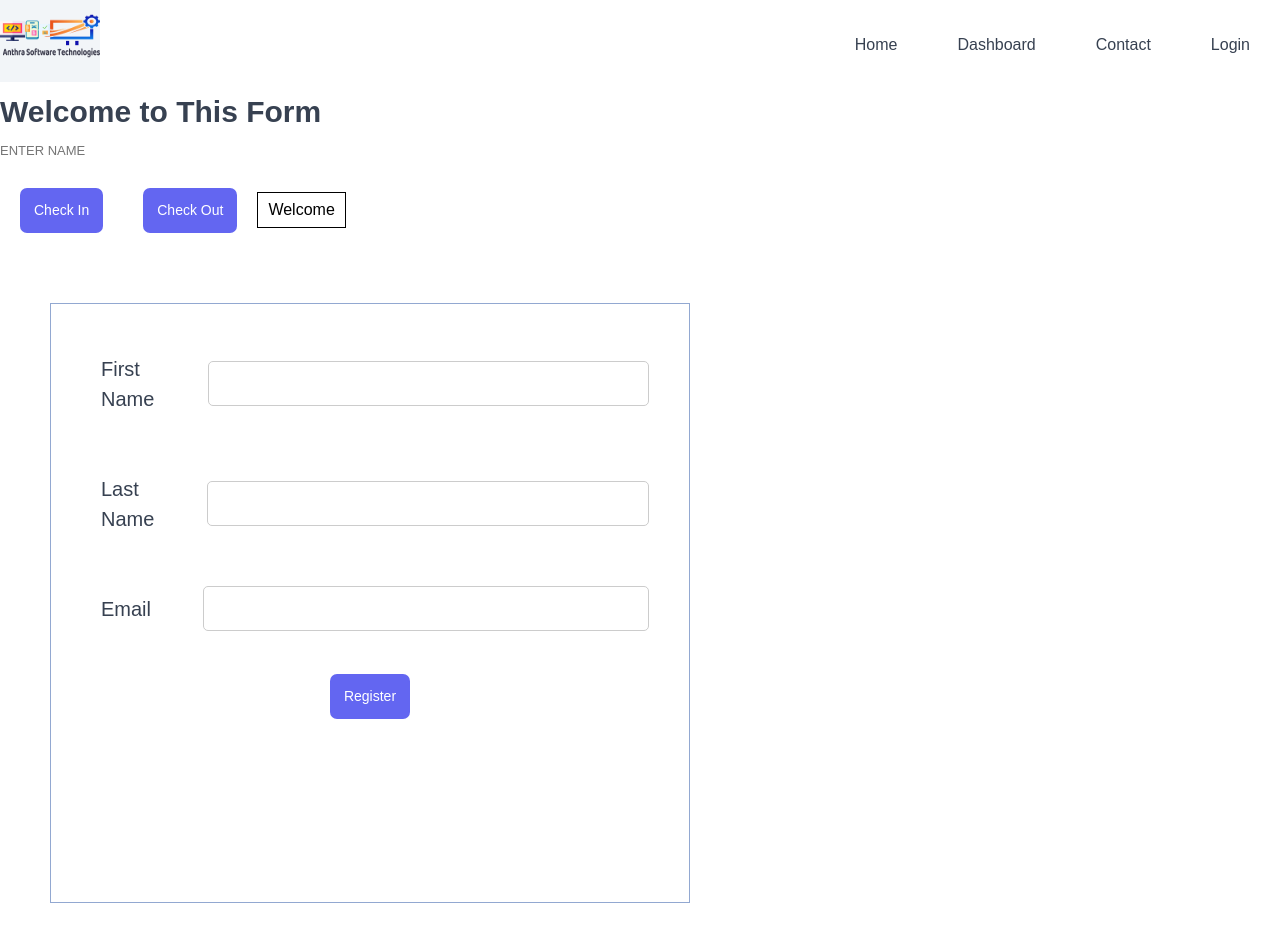
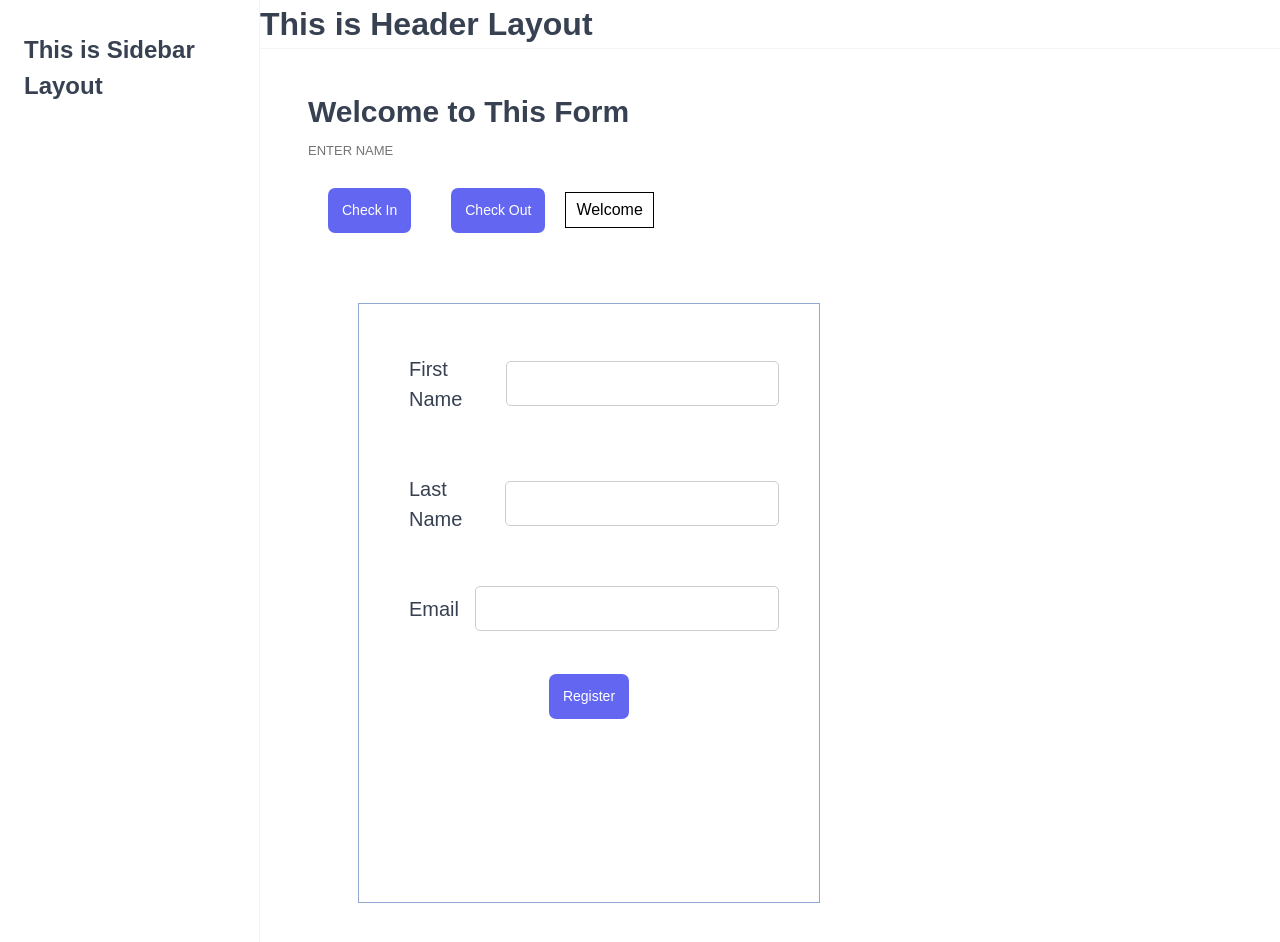
Before and after one commit to gashawgedef/react-dashboard, a React (Vite) app: page /home in a window 1280 px wide. Shown: the top 942 px of the page. Built offline with nearby package versions, Linux system fonts and the light colour scheme.

Commit message:
front end library

```diff
--- a/src/App.jsx
+++ b/src/App.jsx
@@ -1,34 +1,33 @@
 
 import { BrowserRouter, Routes, Route, Navigate } from "react-router-dom";
 import HomePage from './Pages/HomePage';
- import Dashboard from './Pages/Dashboard'
+import Dashboard from './Pages/Dashboard'
 import Users from './Pages/Users'
 import Settings from './Pages/Settings'
 import Login from './Pages/Login'
-import AppLayout from './Pages/AppLayouht'
-
+import AppLayout from './Pages/AppLayout'
 import GlobalStyles from "./styles/GlobalStyles";
 import Contact from "./Pages/Contact";
 import PageNotFound from "./Pages/PageNotFound";
 function App() {
   return (
     <>
-    <GlobalStyles/>
-    <BrowserRouter>
-    <Routes>
-
-      <Route index path="/" element={<Navigate replace to="dashboard"/>}/>
-      <Route   path="dashboard" element={<Dashboard/>}/>
-      <Route   path="home" element={<HomePage/>}/>
-      <Route path="contacts" element={<Contact/>}/>
-      <Route path="login" element={<Login/>}/>
-      <Route path="setting" element={<Settings/>}/>
-      <Route path="users" element={<Users/>}/>
-      <Route path="app-layout" element={<AppLayout/>}/>
-      <Route path="*" element={<PageNotFound/>}/>
-    </Routes>
-    </BrowserRouter>
+      <GlobalStyles />
+      <BrowserRouter>
+        <Routes>
+          <Route element={<AppLayout />}>
+            <Route index  element={<Navigate replace to="dashboard" />} />
+            <Route path="dashboard" element={<Dashboard />} />
+            <Route path="home" element={<HomePage />} />
+            <Route path="contacts" element={<Contact />} />
+            <Route path="setting" element={<Settings />} />
+            <Route path="users" element={<Users />} />
+          </Route>
+          <Route path="login" element={<Login />} />
+          <Route path="*" element={<PageNotFound />} />
+        </Routes>
+      </BrowserRouter>
     </>
   )
 }
-export default  App;
+export default App;
--- a/src/Pages/AppLayout.jsx
+++ b/src/Pages/AppLayout.jsx
@@ -1,13 +1,33 @@
 import { Outlet } from "react-router-dom"
+import Header from "../ui/Header"
+import Sidebar from "../ui/Sidebar"
+import styled from "styled-components"
 
+
+const StyledDiv=styled.div`
+display:grid;
+grid-template-columns:26rem 1fr;
+grid-template-rows:auto 1fr;
+height:100vh ;
+
+`
+
+const MAIN=styled.main`
+ background-color:var(--color-grey-5);
+ padding:4rem 4.8rem 6.4rem;
+`
 
 
 function AppLayout() {
   return (
-    <div>
-       <h1>This is App Layout</h1>
-        <Outlet/>
-    </div>
+    <StyledDiv>
+      <Header />
+      <Sidebar/>
+      <MAIN>
+      <Outlet />
+      </MAIN>
+
+    </StyledDiv>
   )
 }
 
--- a/src/Pages/HomePage.jsx
+++ b/src/Pages/HomePage.jsx
@@ -1,5 +1,5 @@
-import Logo from '../Components/Logo'
-import NavBar from '../Components/NavBar'
+// import Logo from '../Components/Logo'
+// import NavBar from '../Components/NavBar'
 import '../Pages/Home.css'
 import styled from 'styled-components'
 
@@ -76,10 +76,10 @@ const INPUT_OUTER_DIV = styled.div`
 function HomePage() {
     return (
         <>
-            <div className='home-page-nav-container'>
+            {/* <div className='home-page-nav-container'>
                 <Logo />
                 <NavBar />
-            </div>
+            </div> */}
             <H1>Welcome to This Form</H1>
             <INPUT placeholder='ENTER NAME' />
             <BUTTON onClick={() => alert("This is Check in")}>Check In</BUTTON>
--- /dev/null
+++ b/src/ui/Header.jsx
@@ -0,0 +1,19 @@
+import styled from "styled-components"
+
+
+
+const StyledHeader=styled.header`
+background-color:var(--color-grey-0);
+pading:1.2rem 4.8rem;
+border-bottom:1px solid var(--color-grey-100);
+`
+function Header() {
+  return (
+    <StyledHeader>
+       <h1>This is Header Layout</h1>
+
+    </StyledHeader>
+  )
+}
+
+export default Header
--- /dev/null
+++ b/src/ui/Sidebar.jsx
@@ -0,0 +1,20 @@
+import styled from "styled-components"
+
+
+
+const StyledSidebar=styled.aside `
+ background-color:var(--color-grey-0);
+ padding:3.2rem 2.4rem;
+ border-right:1px solid var(--color-grey-100);
+ grid-row:1/-1;
+`
+function Sidebar() {
+  return (
+    <StyledSidebar>
+       <h1>This is Sidebar Layout</h1>
+
+    </StyledSidebar>
+  )
+}
+
+export default Sidebar
```
